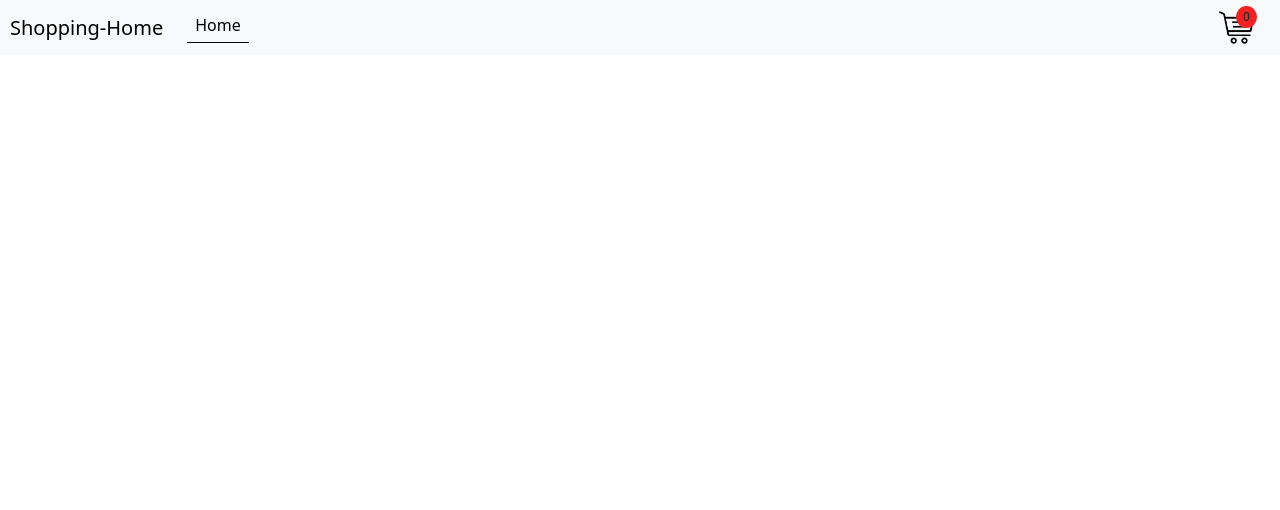
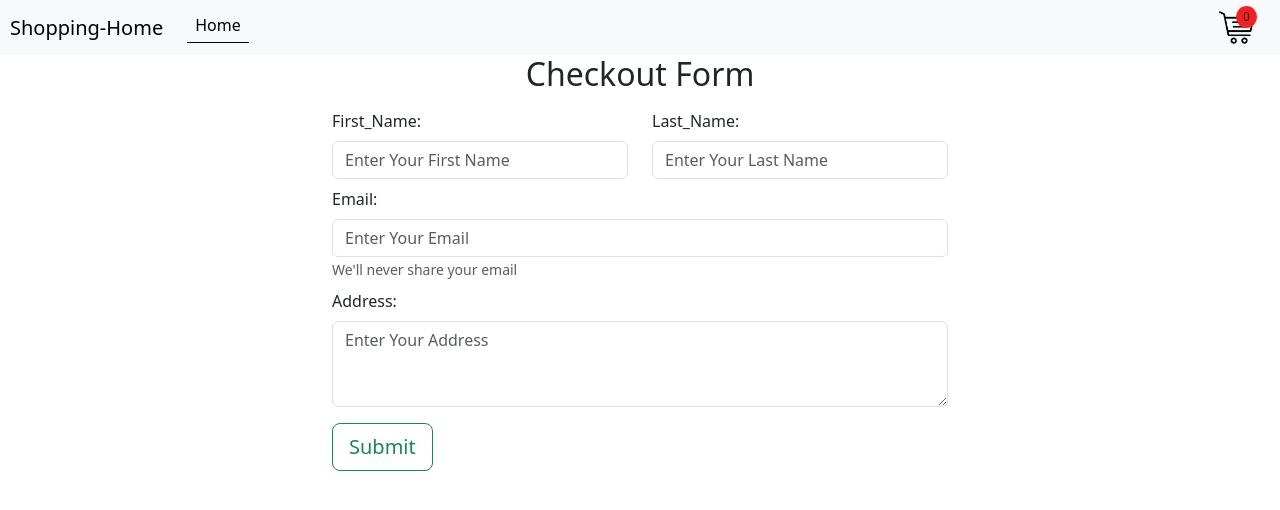
Before and after one commit to riteshfauzdar63/shopping-website-ng, an Angular app: page /checkoutForm in a window 1280 px wide. Before the commit this address led to /. Shown: the top 510 px of the page. Built offline with nearby package versions, Linux system fonts and the light colour scheme.

Commit message:
add the checkout form and also style it . add the Total price on the cart-page . add the home btn on the product detail page .

```diff
--- a/src/app/app.component.scss
+++ b/src/app/app.component.scss
@@ -23,6 +23,7 @@ nav {
 
 
     .cart-icon-div {
+        cursor: pointer;
         position: relative;
 
         .count-item {
--- a/src/app/app.config.ts
+++ b/src/app/app.config.ts
@@ -4,9 +4,11 @@ import { provideRouter, RouterModule } from '@angular/router';
 import { routes } from './app.routes';
 import { HttpClient, provideHttpClient } from '@angular/common/http';
 import {MatSelectModule} from '@angular/material/select';
+import { ReactiveFormsModule } from '@angular/forms';
+import { BrowserModule } from '@angular/platform-browser';
 
 export const appConfig: ApplicationConfig = {
   providers: [provideZoneChangeDetection({ eventCoalescing: true }), provideRouter(routes), provideHttpClient(),
-   MatSelectModule, RouterModule
+   MatSelectModule, RouterModule, ReactiveFormsModule, BrowserModule
   ]
 };
--- a/src/app/app.routes.ts
+++ b/src/app/app.routes.ts
@@ -2,6 +2,7 @@ import { Routes } from '@angular/router';
 import { ProductDetailsComponent } from './component/product-details/product-details.component';
 import { ProductComponent } from './component/product/product.component';
 import { ProductCartComponent } from './component/product-cart/product-cart.component';
+import { FormPageComponent } from './component/form-page/form-page.component';
 
 export const routes: Routes = [
     {   path : '',
@@ -20,5 +21,9 @@ export const routes: Routes = [
     {
         path: 'cart',
         component: ProductCartComponent
+    },
+    {
+        path: 'checkoutForm',
+        component: FormPageComponent
     }
 ];
--- /dev/null
+++ b/src/app/component/form-page/form-page.component.html
@@ -0,0 +1,33 @@
+
+<h2 class="text-center mb-3">Checkout Form</h2>
+<div class="container">
+<form [formGroup]="checkoutForm" (ngSubmit)="onSubmit()">
+    <div class=" row">
+  <div class="form-group col-md-6">
+    <label for="fname" class="form-label">First_Name:</label>
+    <input type="text" formControlName="fname" id="fname" class="form-control" placeholder="Enter Your First Name">
+  </div>
+
+  <div class="form-group col-md-6">
+    <label for="lname" class="form-label">Last_Name:</label>
+    <input type="text" formControlName="lname" id="lname" class="form-control" placeholder="Enter Your Last Name">
+  </div>
+
+  <div class="form-group mt-2">
+    <label class="form-label">Email:</label>
+    <input type="email" formControlName="email" class="form-control" aria-describedby="emailHelp" placeholder="Enter Your Email">
+    <small id="emailHelp" class="form-text text-muted">We'll never share your email</small>
+  </div>
+
+  <div class="form-group mt-2">
+    <label class="form-label">Address:</label>
+    <textarea type="text" formControlName="address" class="form-control" placeholder="Enter Your Address" rows="3"></textarea>
+  </div>
+
+
+  <div class="mt-3">
+  <button type="submit" class="btn btn-lg btn-outline-success">Submit</button>
+  </div>
+  </div>
+</form>
+</div>
--- /dev/null
+++ b/src/app/component/form-page/form-page.component.scss
@@ -0,0 +1,3 @@
+.container{
+    width: 50% !important;
+}
--- /dev/null
+++ b/src/app/component/form-page/form-page.component.ts
@@ -0,0 +1,33 @@
+import { Component } from '@angular/core';
+import { FormBuilder, FormGroup, ReactiveFormsModule, Validators } from '@angular/forms';
+
+@Component({
+  selector: 'app-form-page',
+  imports: [ReactiveFormsModule],
+  templateUrl: './form-page.component.html',
+  styleUrl: './form-page.component.scss'
+})
+export class FormPageComponent {
+
+    checkoutForm : FormGroup;
+
+    constructor(private fb: FormBuilder){
+      this.checkoutForm = this.fb.group({
+        fname : ['', Validators.required],
+        lname: ['', Validators.required],
+        address : ['', Validators.required],
+        email : ['',[Validators.required, Validators.email]]
+      });
+    }
+
+    onSubmit(){
+      if(this.checkoutForm.valid){
+        console.log('Form Submitted', this.checkoutForm.value);
+        alert('order Places Successful');
+        this.checkoutForm.reset();
+      }
+      else{
+        alert('please fill all fields correctly');
+      }
+    }
+}
--- a/src/app/component/product-cart/product-cart.component.html
+++ b/src/app/component/product-cart/product-cart.component.html
@@ -1,10 +1,10 @@
-<p>product-cart works!</p>
+
 <div class="container-fluid">
   <div class="row">
     <div class="col-8">
       <ul>
   <li *ngFor="let products of cartItems" class="d-flex mt-3 align-items-center border p-4">
-    <img style="width: 145px; height: 145px;" [src]="products.image" alt="{{ products.title }}" class="me-4">
+    <a [routerLink] ="['/details', products.id]"><img style="width: 135px; height: 135px;" [src]="products.image" alt="{{ products.title }}" class="me-4"></a>
     <div>
       <h5>Name : {{products.title}}</h5>
     <p>product-Category : <strong>{{ products.category }}</strong></p>
@@ -19,8 +19,8 @@
 
     <div class="col-4">
       <div class="border p-3 mt-3">
-         <p class="fs-5"><strong class="me-3">Total: </strong>₹{{ totalPrice }}</p>
-    <button class="btn btn-success btn-lg">Click To Checkout</button>
+         <p class="fs-5"><strong class="me-3">Total: </strong>₹{{ totalPrice}}</p>
+    <button class="btn btn-success btn-lg" (click)="goToCheckout()">Click To Checkout</button>
       </div>
 
     </div>
--- a/src/app/component/product-cart/product-cart.component.ts
+++ b/src/app/component/product-cart/product-cart.component.ts
@@ -3,19 +3,25 @@ import { LocalStorageSessionDataService } from '../../service/local-storage-sess
 import { CartItemService } from '../../service/cart-item.service';
 import { Product } from '../../product.model';
 import { CommonModule } from '@angular/common';
+import { Router, RouterLink } from '@angular/router';
 
 @Component({
   selector: 'app-product-cart',
-  imports: [CommonModule],
+  imports: [CommonModule,RouterLink],
   templateUrl: './product-cart.component.html',
-  styleUrl: './product-cart.component.scss'
+  styleUrl: './product-cart.component.scss',
+  standalone : true,
 })
 export class ProductCartComponent {
 
   cartItems: Product[] = [];
   totalPrice: number = 0;
 
-constructor(private cartService: CartItemService) {}
+constructor(private cartService: CartItemService,
+            private router : Router
+)
+
+ {}
 
 ngOnInit() {
   this.cartItems = this.cartService.getCartItems();
@@ -31,8 +37,14 @@ deleteItem(productId: number) {
 
 calculateTotal() {
   this.totalPrice = this.cartItems.reduce((sum, item) => {
-    return sum + (item.price * item.quantity);
+    return Math.round(sum + (item.price * item.quantity));
   }, 0);
 }
 
+goToCheckout(){
+  this.router.navigate(['/checkoutForm']);
 }
+
+
+
+}
--- a/src/app/component/product-details/product-details.component.html
+++ b/src/app/component/product-details/product-details.component.html
@@ -1,5 +1,5 @@
 <div class="container-fluid" *ngIf="product">
-    <button class="btn btn-outline-success rounded-0 mt-3 mb-4">Go Back</button>
+    <button class="btn btn-outline-success rounded-0 mt-3 mb-4" (click)="goToBack()">Go Back</button>
     <div class="row">
         <div class="col-lg-4 col-md-6 p-3">
             <img [src]="product.image" class="product-img" />
@@ -7,13 +7,13 @@
 
 
             <div class="quantity-box border border-dark d-flex mt-2 align-items-center">
+                <button (click)="handleQuantity('min')" class="btn btn-danger border-danger rounded-0 flex-fill">-</button>
+                <span class="item-count-span flex-fill text-center">{{productQuantity}}</span>
                 <button (click)="handleQuantity('plus')" class="btn btn-danger border-danger rounded-0 flex-fill">+</button>
-                <span class="item-count-span flex-fill text-center">{{productQuantity}}</span>
-                <button (click)="handleQuantity('min')" class="btn btn-danger border-danger rounded-0 flex-fill">-</button>
             </div>
 
             <div class=" d-flex w-100 mt-3 ">
-                <button class="btn btn-outline-warning rounded-0 flex-fill me-2 btn-lg">Buy Now</button>
+                <button class="btn btn-outline-warning rounded-0 flex-fill me-2 btn-lg" (click)="goTocheckOut()">Buy Now</button>
 
                 <button class="btn btn-outline-danger rounded-0 flex-fill btn-lg"
                     (click)="addTocart(product)">Add to
--- a/src/app/component/product-details/product-details.component.ts
+++ b/src/app/component/product-details/product-details.component.ts
@@ -1,9 +1,9 @@
 import { Component, OnInit } from '@angular/core';
-import { ActivatedRoute, Router } from '@angular/router';
+import { ActivatedRoute } from '@angular/router';
 import { GetProductDataService } from '../../service/get-product-data.service';
 import { CommonModule } from '@angular/common';
 import { LocalStorageSessionDataService } from '../../service/local-storage-session-data.service';
-
+import { Router } from '@angular/router';
 @Component({
   selector: 'app-product-details',
   imports: [CommonModule],
@@ -19,6 +19,7 @@ export class ProductDetailsComponent implements OnInit {
   constructor(private activeRoute: ActivatedRoute,
     private productDataservice: GetProductDataService,
     private localStorageData: LocalStorageSessionDataService,
+    private router : Router
   ) { }
 
   ngOnInit(): void {
@@ -52,5 +53,12 @@ export class ProductDetailsComponent implements OnInit {
     }
   }
 
+  goToBack(){
+    this.router.navigate(['/']);
+  }
+
+  goTocheckOut(){
+    this.router.navigate(['/checkoutForm']);
+  }
 
 }
```
Also changed, not shown: 1 other file (tests, documents, lock files or other folders).
